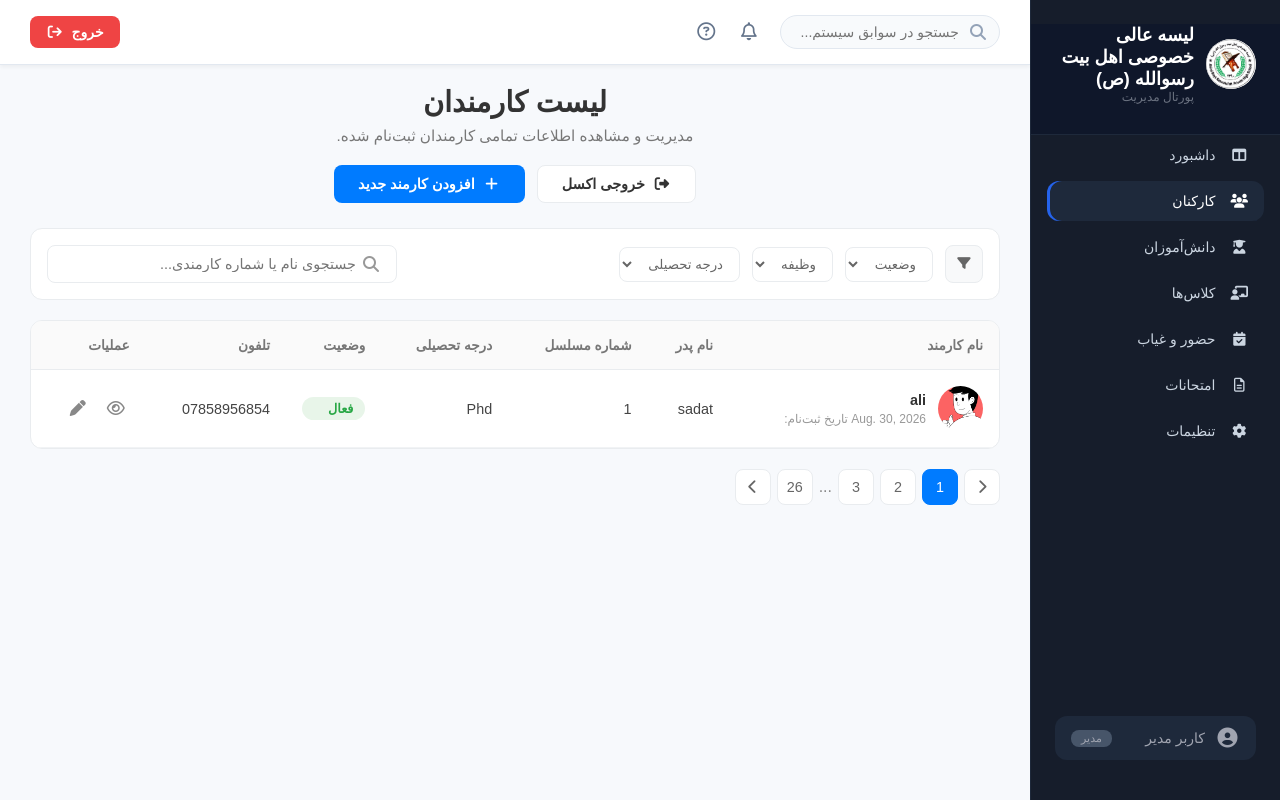
After one commit to engineerhashimi9/schoolproject, a Django app: page /dashboard/worker/ in a window 1280 px wide. The commit adds this page. Run offline with Django 5.2, Linux system fonts and the light colour scheme; data comes from the database, SQL or seed files in the repository; both versions use the stored data as it was after the commit; some web fonts are replaced.

Commit message:
Add worker management features: create TeacherListView, update URLs, and add workers list template

```diff
--- a/dashboard/templates/dashboard/base.html
+++ b/dashboard/templates/dashboard/base.html
@@ -41,8 +41,9 @@
                 ><i class="fa-solid fa-table-columns"></i> داشبورد</a
               >
             </li>
-            <li id="teachers">
-              <a href="#"><i class="fa-solid fa-users"></i> کارکنان</a>
+            <li id="teachers"
+            class="{% if request.resolver_match.url_name == 'worker-list' %}active{% endif %}">
+              <a href="{% url 'dashboard:worker-list' %}"><i class="fa-solid fa-users"></i> کارکنان</a>
             </li>
             <li
               id="students"
--- /dev/null
+++ b/dashboard/templates/dashboard/workers_list.html
@@ -0,0 +1,120 @@
+{% extends 'dashboard/base.html' %} {% load static %} {% block style %}
+<link rel="stylesheet" href="{% static 'dashboard/css/student.css' %}" />
+{% endblock style %} {% block content %}
+<main class="main-content">
+  <!-- Page Content Container -->
+  <div class="content-wrapper">
+    <!-- Title & Actions -->
+    <div class="page-header">
+      <h2>لیست کارمندان</h2>
+      <p>مدیریت و مشاهده اطلاعات تمامی کارمندان ثبت‌نام شده.</p>
+      <div class="page-actions">
+        <button class="btn-exit">
+          <i class="fa-solid fa-sign-out-alt"></i> خروجی اکسل
+        </button>
+        <button class="btn-primary">
+          <i class="fa-solid fa-plus"></i> افزودن کارمند جدید
+        </button>
+      </div>
+    </div>
+
+    <!-- Filter Bar -->
+    <div class="filter-bar">
+      <div class="filters-left">
+        <button class="btn-filter"><i class="fa-solid fa-filter"></i></button>
+        <select class="filter-select">
+          <option>وضعیت</option>
+        </select>
+        <select class="filter-select">
+          <option>وظیفه</option>
+        </select>
+        <select class="filter-select">
+          <option>درجه تحصیلی</option>
+        </select>
+      </div>
+      <div class="search-box">
+        <input type="text" placeholder="جستجوی نام یا شماره کارمندی..." />
+        <i class="fa-solid fa-magnifying-glass"></i>
+      </div>
+    </div>
+
+    <!-- Data Table -->
+    <div class="table-container">
+      <table class="data-table">
+        <thead>
+          <tr>
+            <th>نام کارمند</th>
+            <th>نام پدر</th>
+            <th>شماره مسلسل</th>
+            <th>درجه تحصیلی</th>
+            <th>وضعیت</th>
+            <th>تلفون</th>
+            <th>عملیات</th>
+          </tr>
+        </thead>
+        <tbody>
+          <!-- Row 1 -->
+
+          {% for worker in workers %}
+          <tr>
+            <td>
+              <div class="student-cell">
+                <img
+                  src="{% static 'dashboard/images/char.png' %}"
+                  alt="Student"
+                  class="student-avatar"
+                />
+                <div class="student-info">
+                  <span class="student-name">{{worker.name}}</span>
+                  <span class="join-date"
+                    >{{worker.registered_date}} تاریخ ثبت‌نام:</span
+                  >
+                </div>
+              </div>
+            </td>
+            <td>{{worker.fname}}</td>
+            <td>{{worker.id}}</td>
+
+            <td>{{worker.degree}}</td>
+            <td><span class="status-badge active">فعال</span></td>
+            <td>{{worker.phone}}</td>
+            <td>
+              <div class="action-icons">
+                <a
+                  href="{% url 'dashboard:worker-detail' pk=worker.id %}"
+                  class="btn-icon"
+                >
+                  <i class="fa-regular fa-eye"></i>
+                </a>
+                <button class="btn-icon">
+                  <i class="fa-solid fa-pen"></i>
+                </button>
+              </div>
+            </td>
+          </tr>
+
+          {% endfor %}
+        </tbody>
+      </table>
+    </div>
+
+    <!-- Pagination -->
+    <div class="pagination">
+      <div class="page-buttons">
+        <button class="page-btn">
+          <i class="fa-solid fa-chevron-right"></i>
+        </button>
+        <button class="page-btn active">1</button>
+        <button class="page-btn">2</button>
+        <button class="page-btn">3</button>
+        <span class="dots">...</span>
+        <button class="page-btn">26</button>
+        <button class="page-btn">
+          <i class="fa-solid fa-chevron-left"></i>
+        </button>
+      </div>
+
+    </div>
+  </div>
+</main>
+{% endblock content %}
--- a/dashboard/urls.py
+++ b/dashboard/urls.py
@@ -6,5 +6,7 @@ urlpatterns = [
     path("", views.dashboard_view, name="admin-dashboard"),
     path("student/", views.StudentListView.as_view(), name="student-list"),
     path("student/<int:pk>", views.StudentDetailView.as_view(), name="student-detail"),
+    path("worker/", views.TeacherListView.as_view(), name="worker-list"),
+    path("worker/<int:pk>", views.StudentDetailView.as_view(), name="worker-detail"),
 
 ]
--- a/dashboard/views.py
+++ b/dashboard/views.py
@@ -1,7 +1,7 @@
 from django.shortcuts import render, redirect
 from django.urls import reverse
 from django.views.generic import ListView,DetailView
-from .models import Student
+from .models import Student,Teacher
 # Create your views here.
 
 
@@ -27,3 +27,8 @@ class StudentDetailView(DetailView):
     model = Student
     template_name = "dashboard/student_detail.html"
     context_object_name="student"
+
+class TeacherListView(ListView):
+    model = Teacher
+    template_name = "dashboard/workers_list.html"
+    context_object_name="workers"
```
Also changed, not shown: db.sqlite3.
